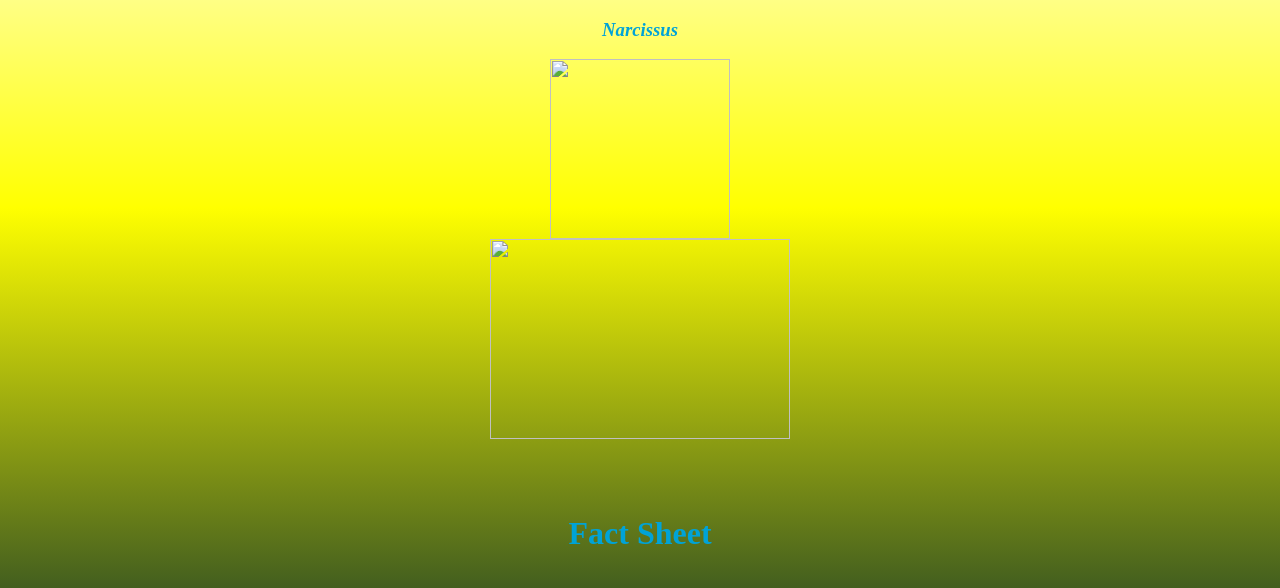
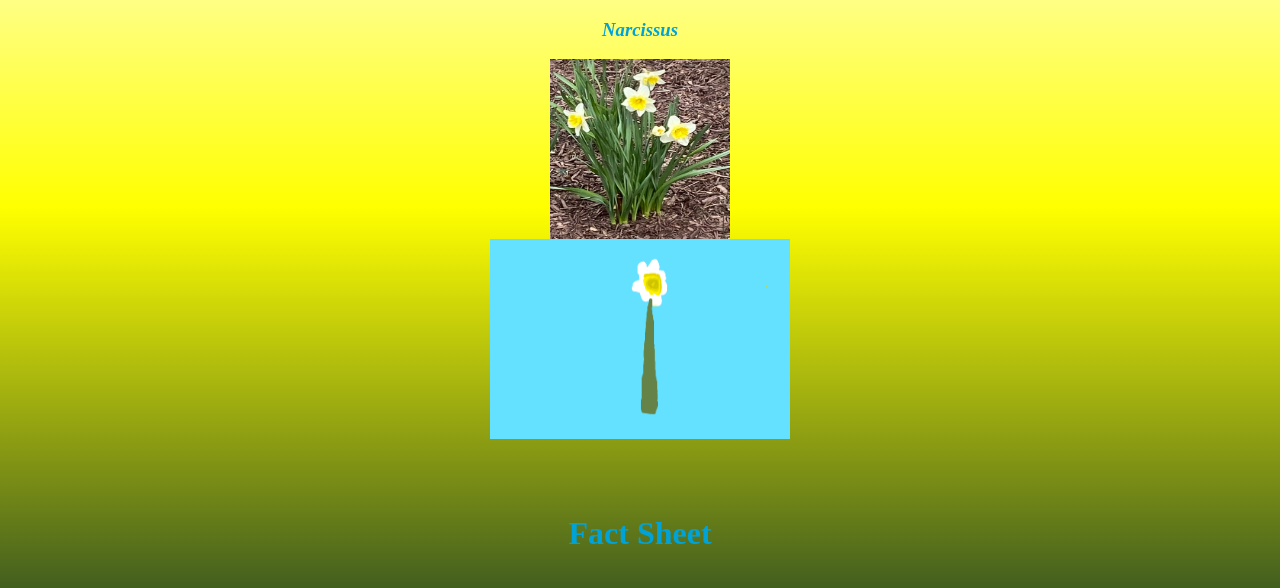
Before and after one commit to dtecoder46/Wonder-Database, a plain HTML site: page trumpet.html in a window 1280 px wide. Shown: the part 192-780 px from the top of the page. Drawn offline with Linux system fonts and the light colour scheme; a script that the page names is missing.

Commit message:
Update trumpet.html

```diff
--- a/trumpet.html
+++ b/trumpet.html
@@ -25,8 +25,8 @@
   </div>
 
   <div id="img_panel">
-    <img src="images/trumpet_daff.jpeg" id="img">
-    <img src="images/daff_draw.png" id="draw">
+    <img src="trumpet_daff.jpeg" id="img">
+    <img src="daff_draw.png" id="draw">
   </div>
 
   <br><br><br>
```
